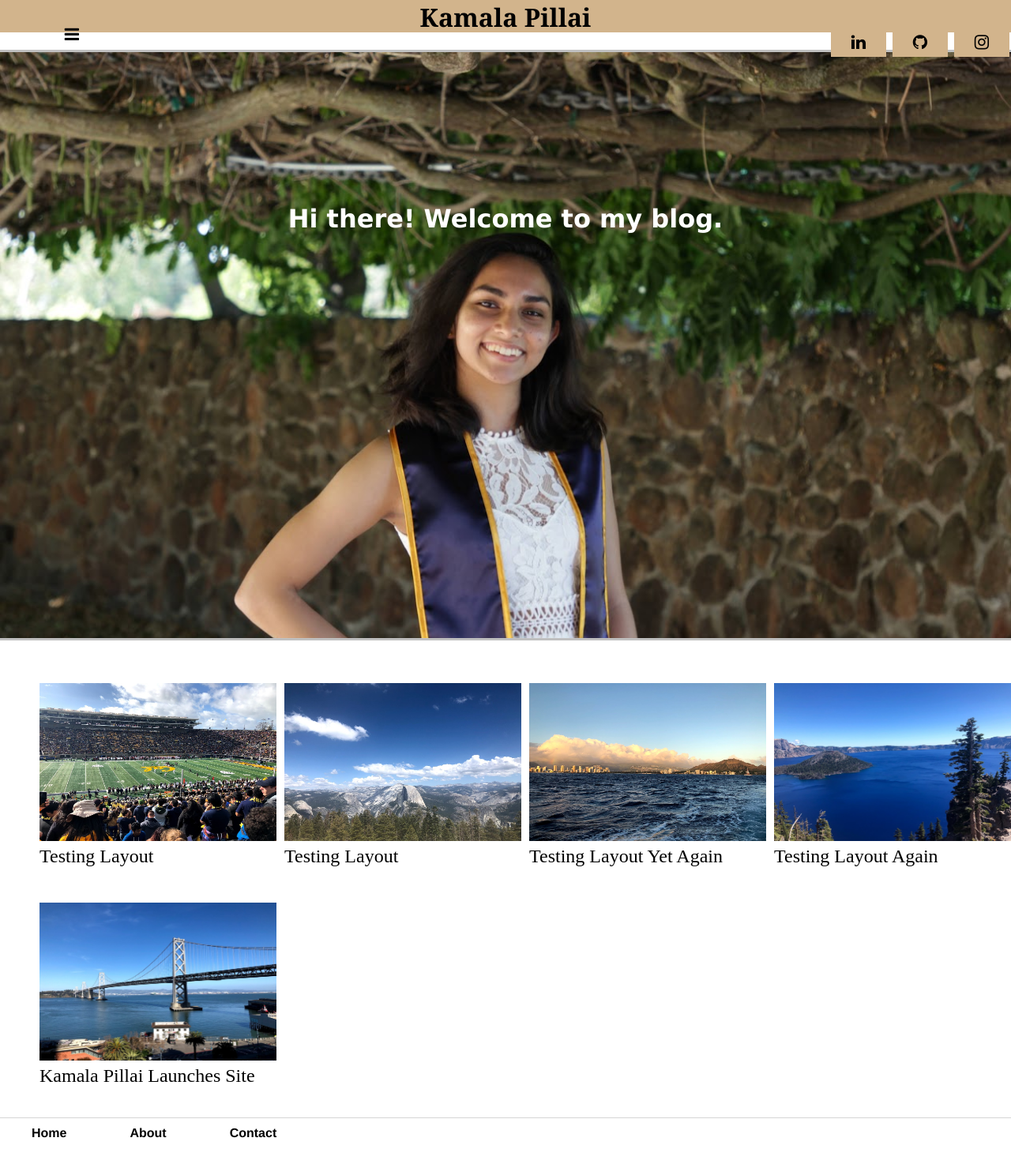
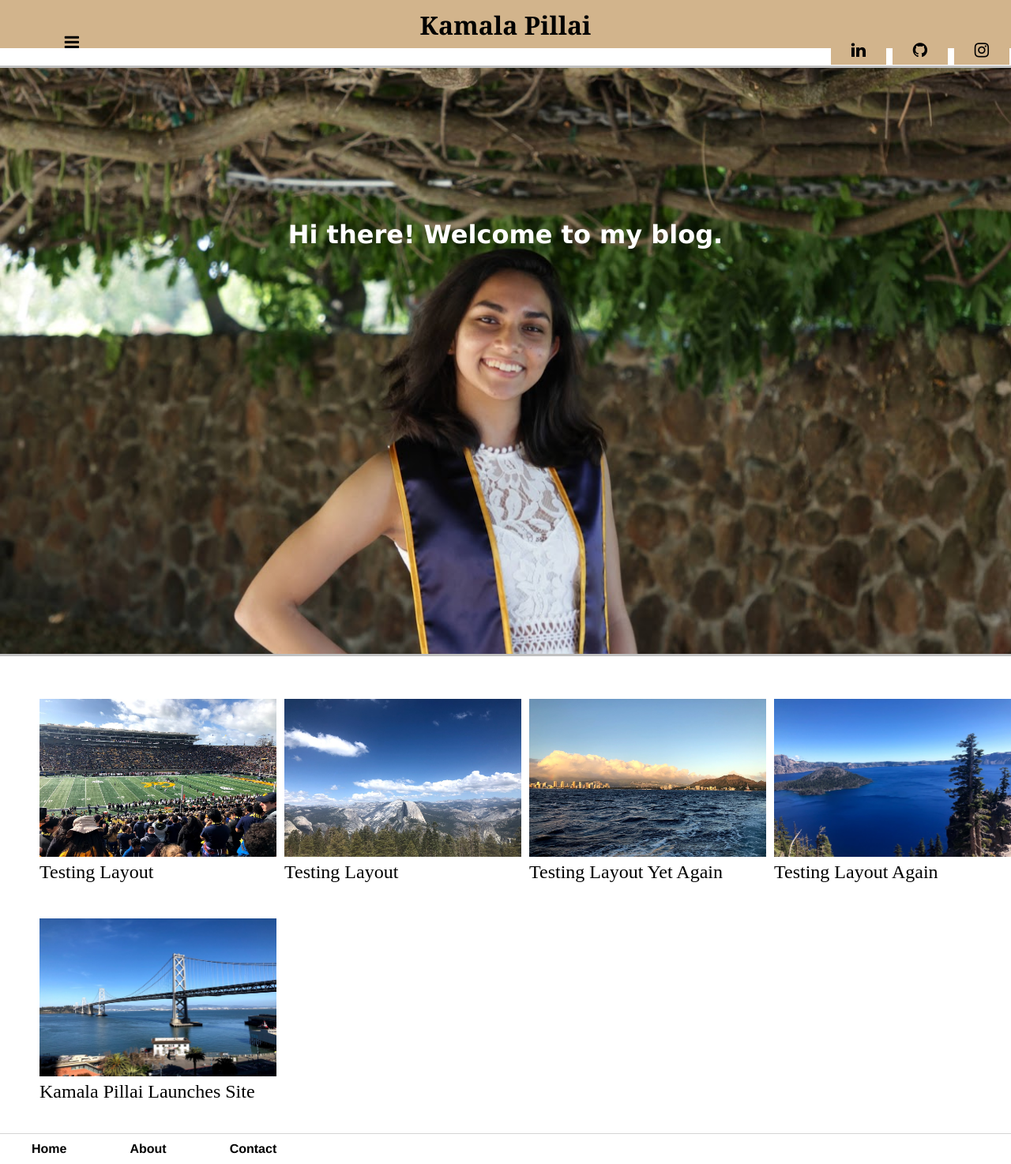
Before and after one commit to kpill/kpill.github.io, a Jekyll site: the page built from index.html, in a window 1280 px wide. Shown: the whole page at 79% size. Built offline with Jekyll 4.4.1, drawn with Linux system fonts in a browser that asks for light colours.

Commit message:
Update main.css

```diff
--- a/css/main.css
+++ b/css/main.css
@@ -3,8 +3,8 @@ header {
 	/*overflow: hidden;*/
 	color: Black;
 	background-color: tan;
-	padding-top: 10px;
-	padding-bottom: 10px;
+	padding-top: 20px;
+	padding-bottom: 20px;
 }
 
 /*header h1 {
```
